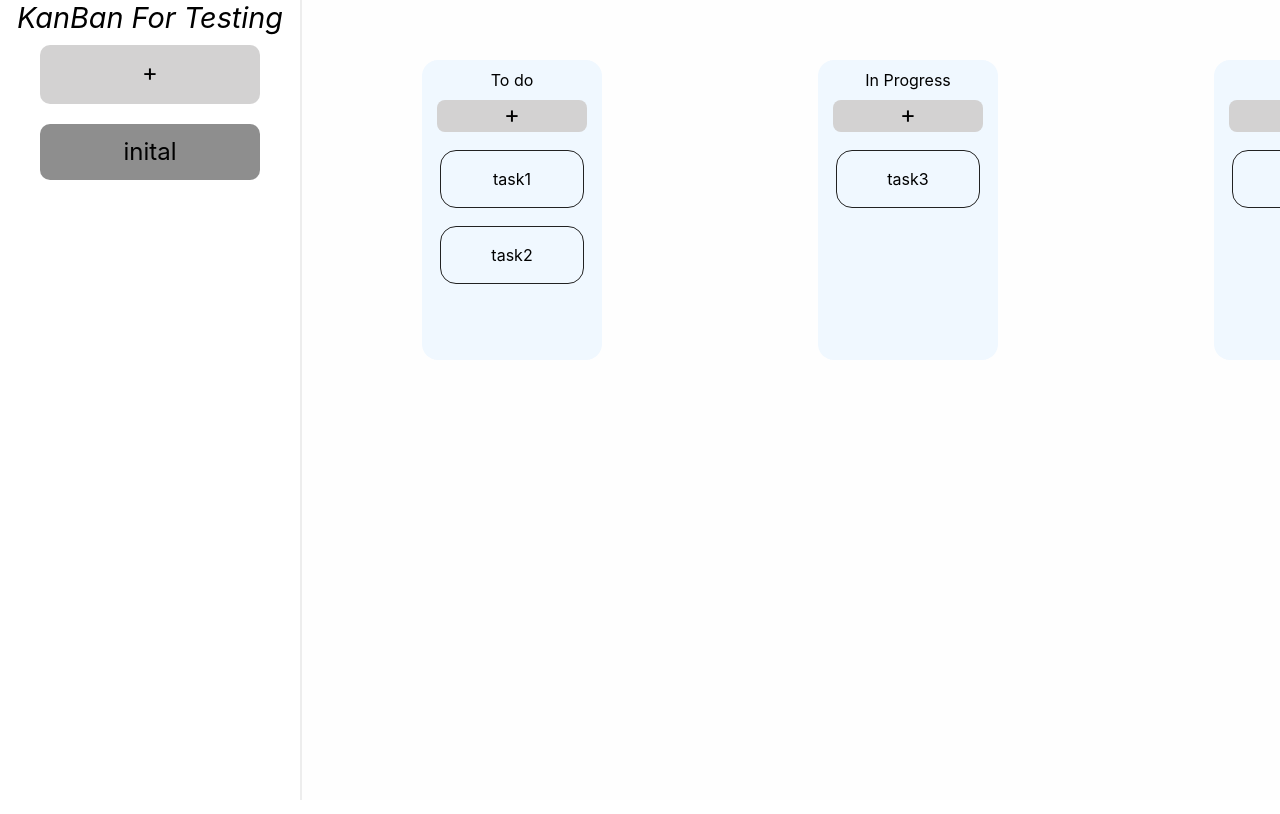
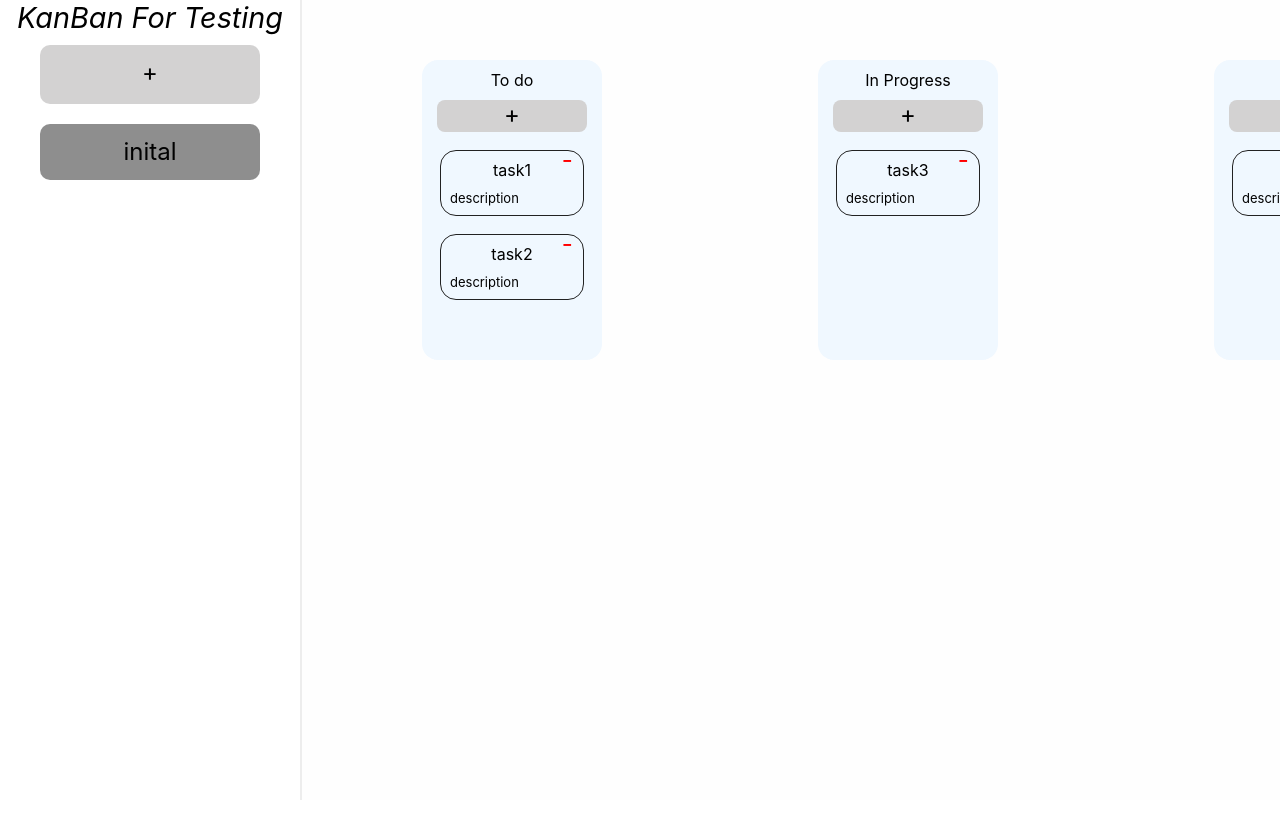
Before and after one commit to rmit-s3712674-Sijie-Shi/KanBan-copy, a React (Create React App) app: page / in a window 1280 px wide. Shown: the top 814 px of the page. Built offline with nearby package versions, Linux system fonts and the light colour scheme.

Commit message:
apply remove function to to do

```diff
--- a/src/components/taskbox/taskbox.js
+++ b/src/components/taskbox/taskbox.js
@@ -12,7 +12,6 @@ let status = {
     done: "done"
 }
 const TaskBox = ({ events, setEvents, currentEvent, setCurrentEvent }) => {
-    console.log(currentEvent)
     const handleAddingEvent = useCallback((status) => {
         const taskTtile = prompt("enter a task :")
         const task = {
@@ -20,7 +19,7 @@ const TaskBox = ({ events, setEvents, currentEvent, setCurrentEvent }) => {
             id: uuid(),
             detail: {description: "description"}
         }
-        if (!task) return
+        if (!taskTtile) return
             setEvents((prev) => {
                 const arrayCopy = [...prev]
                 const index = prev.findIndex((event) => event.title === currentEvent.title)
@@ -34,12 +33,15 @@ const TaskBox = ({ events, setEvents, currentEvent, setCurrentEvent }) => {
     }, [currentEvent])
 
     const handleRemovingEvent = useCallback((status, id) => {
+        console.log(status, id)
         setEvents((prev) => {
             const arrayCopy = [...prev]
             const index = prev.findIndex((event) => event.title === currentEvent.title)
-            const eventCopy = arrayCopy[index]
-            eventCopy[status].filter(res => res.id !== id)
-            console.log(eventCopy[status])
+            //const eventCopy = arrayCopy[index]
+            arrayCopy[index][status] = arrayCopy[index][status].filter(res => res.id !== id)
+            //arrayCopy.splice(index, 1, target)
+            console.log(arrayCopy)
+            //console.log(eventCopy)
             return arrayCopy
         })
     }, [currentEvent])
@@ -53,7 +55,7 @@ const TaskBox = ({ events, setEvents, currentEvent, setCurrentEvent }) => {
                         <div className={styles.addButton}><AddButton handler={() => handleAddingEvent(status.todo)}></AddButton></div>
 
                         {currentEvent.todo.map((value) => (
-                            <TaskCard task={value} status={status.todo} key={value.id}></TaskCard>
+                            <TaskCard task={value} status={status.todo} handleRemove={handleRemovingEvent}></TaskCard>
                         ))}
                     </div>
                     <div className={styles.column}>
@@ -61,7 +63,7 @@ const TaskBox = ({ events, setEvents, currentEvent, setCurrentEvent }) => {
                         <div className={styles.addButton}><AddButton handler={() => handleAddingEvent(status.doing)}></AddButton></div>
 
                         {currentEvent.doing.map((value) => (
-                            <TaskCard task={value} status={status.doing} key={value.id}></TaskCard>
+                            <TaskCard task={value} status={status.doing}></TaskCard>
                         ))}
                     </div>
                     <div className={styles.column}>
@@ -69,7 +71,7 @@ const TaskBox = ({ events, setEvents, currentEvent, setCurrentEvent }) => {
                         <div className={styles.addButton}><AddButton handler={() => handleAddingEvent(status.done)}></AddButton></div>
 
                         {currentEvent.done.map((value) => (
-                            <TaskCard task={value} status={status.done} key={value.id}></TaskCard>
+                            <TaskCard task={value} status={status.done}></TaskCard>
                         ))}
                     </div>
                 </div>
--- a/src/components/tastcard/taskcard.js
+++ b/src/components/tastcard/taskcard.js
@@ -1,13 +1,18 @@
 import React from "react";
 import styles from "./taskcard.module.css";
 
-const TaskCard = ({task, status, key}) => {
-    console.log(task)
+const TaskCard = ({task, status, handleRemove}) => {
     return (
         <>
-            <div key={key} className={styles.cardContainer}>
+            <div key={task.id} className={styles.cardContainer}>
                 <div className={styles.taskTitle}>
                     {task.taskName}
+                </div>
+                <div className={styles.description}>
+                    {task.detail.description}
+                </div>
+                <div className={styles.removeBar} onClick={() => handleRemove(status, task.id)}>
+                    -
                 </div>
             </div>
         </>
--- a/src/components/tastcard/taskcard.module.css
+++ b/src/components/tastcard/taskcard.module.css
@@ -1,5 +1,6 @@
 .cardContainer{
-    padding: 10%;
+    position: relative;
+    padding: 5%;
     border: 0.1px solid rgb(34, 34, 34);
     border-radius: 1rem;
     margin: 10%;
@@ -7,4 +8,20 @@
 
 .taskTitle {
     text-align: center;
+    padding-bottom: 10px;
 }
+
+.description {
+    text-align: left;
+    font-size: small;
+}
+
+.removeBar {
+    text-align: right;
+    position: absolute;
+    left: 85%;
+    top: -10%;
+    color: red;
+    cursor: pointer;
+    font-size: x-large;
+}
```
